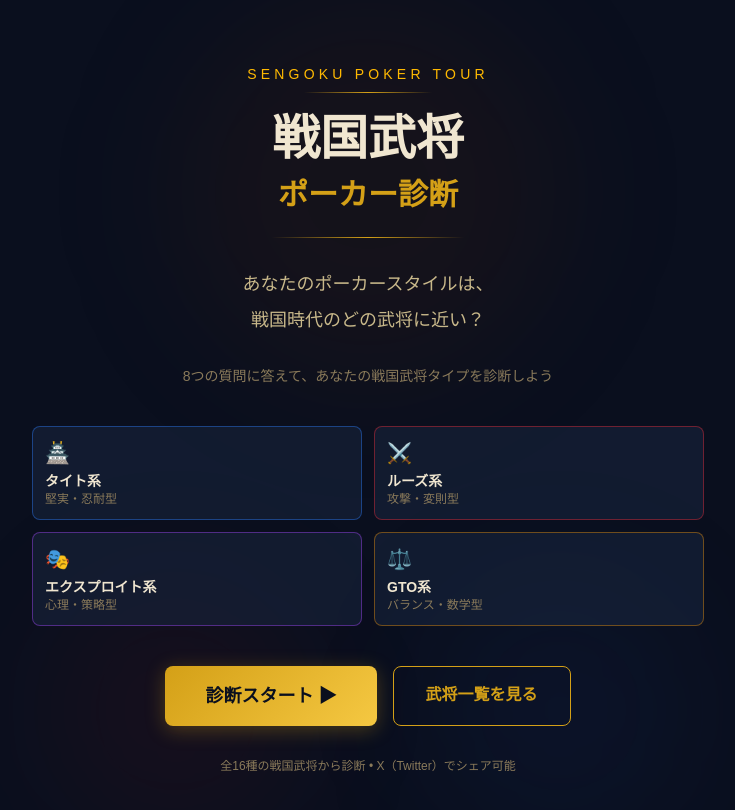
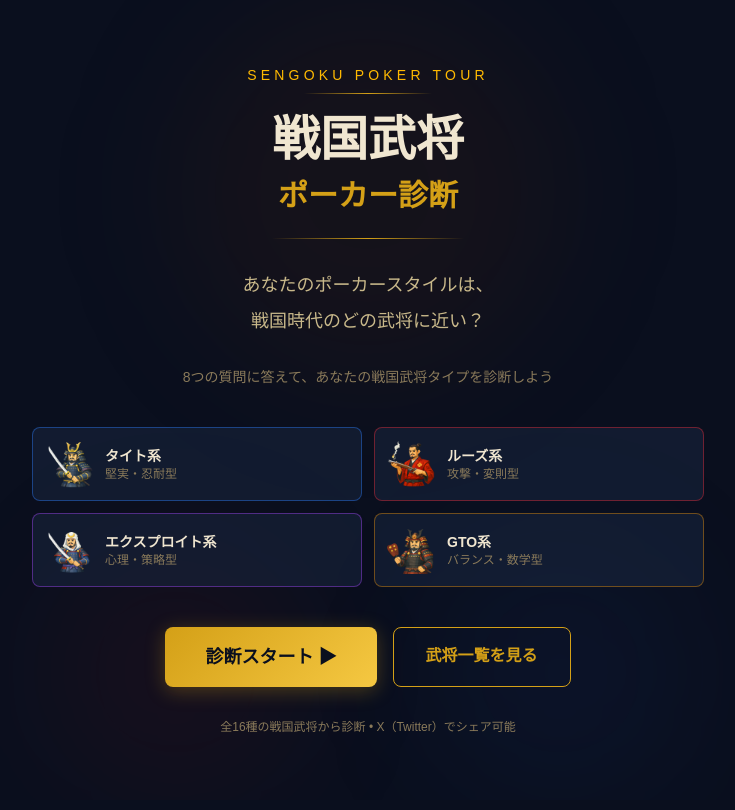
Before and after one commit to kaiamucun/SNGK, a Next.js app: page / in a window 1280 px wide. Shown: the top 810 px of the page, without its empty margins (272-1007 px from the left). Built offline with nearby package versions, Linux system fonts and the light colour scheme.

Commit message:
Use representative warlord images as category thumbnails on top page
タイト系→徳川家康、ルーズ系→織田信長、エクスプロイト系→上杉謙信、GTO系→武田信玄

Co-Authored-By: Claude Sonnet 4.6 <noreply@anthropic.com>

```diff
--- a/src/app/page.tsx
+++ b/src/app/page.tsx
@@ -1,3 +1,4 @@
+import Image from 'next/image';
 import Link from 'next/link';
 
 export default function Home() {
@@ -42,19 +43,23 @@ export default function Home() {
         {/* カテゴリ紹介 */}
         <div className="grid grid-cols-2 gap-3 mb-10 text-left">
           {[
-            { label: 'タイト系', desc: '堅実・忍耐型', icon: '🏯', color: 'border-blue-500/40' },
-            { label: 'ルーズ系', desc: '攻撃・変則型', icon: '⚔️', color: 'border-red-500/40' },
-            { label: 'エクスプロイト系', desc: '心理・策略型', icon: '🎭', color: 'border-purple-500/40' },
-            { label: 'GTO系', desc: 'バランス・数学型', icon: '⚖️', color: 'border-amber-500/40' },
+            { label: 'タイト系', desc: '堅実・忍耐型', img: '/images/warlords/tokugawa.png', name: '徳川家康', color: 'border-blue-500/40' },
+            { label: 'ルーズ系', desc: '攻撃・変則型', img: '/images/warlords/oda.png', name: '織田信長', color: 'border-red-500/40' },
+            { label: 'エクスプロイト系', desc: '心理・策略型', img: '/images/warlords/uesugi.png', name: '上杉謙信', color: 'border-purple-500/40' },
+            { label: 'GTO系', desc: 'バランス・数学型', img: '/images/warlords/takeda.png', name: '武田信玄', color: 'border-amber-500/40' },
           ].map((cat) => (
             <div
               key={cat.label}
-              className={`rounded-lg p-3 border ${cat.color}`}
+              className={`rounded-lg p-3 border ${cat.color} flex items-center gap-3`}
               style={{ background: 'rgba(26,41,66,0.5)' }}
             >
-              <div className="text-xl mb-1">{cat.icon}</div>
-              <div className="font-bold text-sm" style={{ color: '#f0e6d0' }}>{cat.label}</div>
-              <div className="text-xs" style={{ color: '#8a7a5a' }}>{cat.desc}</div>
+              <div className="flex-shrink-0 w-12 h-12 rounded-lg overflow-hidden relative">
+                <Image src={cat.img} alt={cat.name} fill className="object-cover object-top" />
+              </div>
+              <div>
+                <div className="font-bold text-sm" style={{ color: '#f0e6d0' }}>{cat.label}</div>
+                <div className="text-xs" style={{ color: '#8a7a5a' }}>{cat.desc}</div>
+              </div>
             </div>
           ))}
         </div>
```
